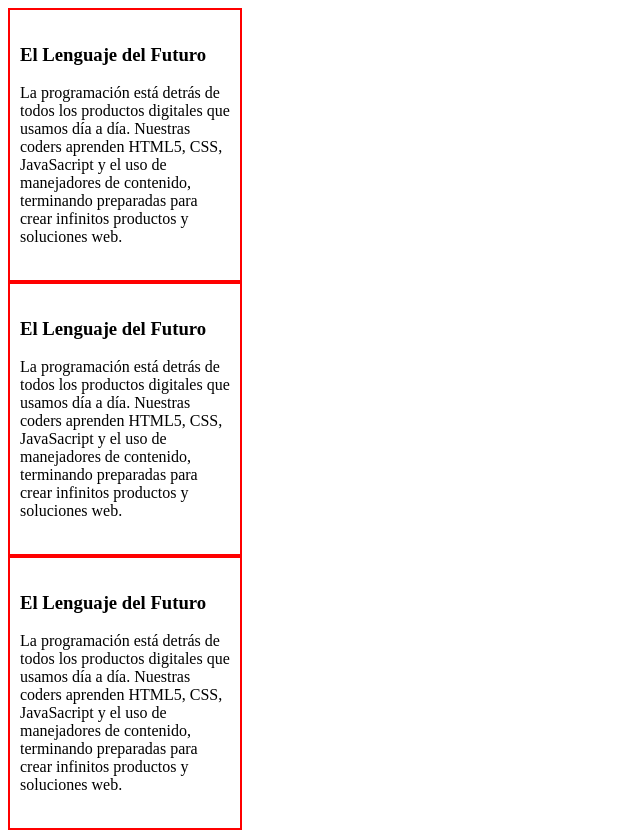
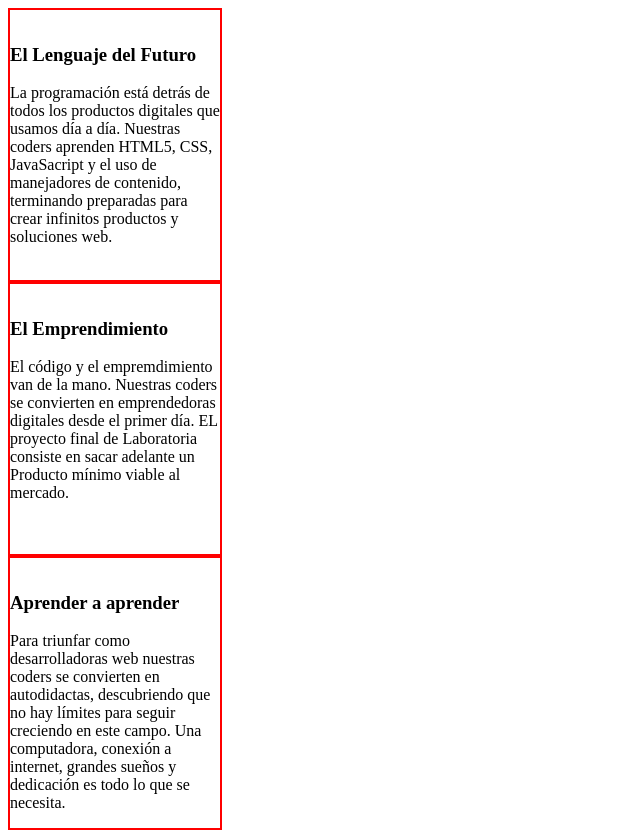
Before and after one commit to NellySaavedra/MarginPadding, a plain HTML site: page index.html in a window 1280 px wide. Shown: the whole page, without its empty margins (0-640 px from the left). Drawn offline with Linux system fonts and the light colour scheme.

Commit message:
Cuarta Parte

```diff
--- a/index.html
+++ b/index.html
@@ -10,12 +10,13 @@
 	<p>La programación está detrás de todos los productos digitales que usamos día a día. Nuestras coders aprenden HTML5, CSS, JavaSacript y el uso de manejadores de contenido, terminando preparadas para crear infinitos productos y soluciones web.</p>
 	</div>
 	<div>
-	<h3>El Lenguaje del Futuro</h3>
-	<p>La programación está detrás de todos los productos digitales que usamos día a día. Nuestras coders aprenden HTML5, CSS, JavaSacript y el uso de manejadores de contenido, terminando preparadas para crear infinitos productos y soluciones web.</p>
+	<h3>El Emprendimiento</h3>
+	<p>El código y el empremdimiento van de la mano. Nuestras coders se convierten en emprendedoras digitales desde el primer día. EL proyecto final de Laboratoria consiste en sacar adelante un Producto mínimo viable al mercado.
+	</p>
 	</div>
 	<div>
-	<h3>El Lenguaje del Futuro</h3>
-	<p>La programación está detrás de todos los productos digitales que usamos día a día. Nuestras coders aprenden HTML5, CSS, JavaSacript y el uso de manejadores de contenido, terminando preparadas para crear infinitos productos y soluciones web.</p>
+	<h3>Aprender a aprender</h3>
+	<p>Para triunfar como desarrolladoras web nuestras coders se convierten en autodidactas, descubriendo que no hay límites para seguir creciendo en este campo. Una computadora, conexión a internet, grandes sueños y dedicación es todo lo que se necesita.</p>
 	</div>
 </body>
 </html>
--- a/main.css
+++ b/main.css
@@ -2,6 +2,6 @@ div{
 	height: 240px;
 	width: 210px;
 	border: 2px solid red;
-	padding: 15px 10px;
+	padding: 15px 0px;
 	margin: 0px;
 }
```
